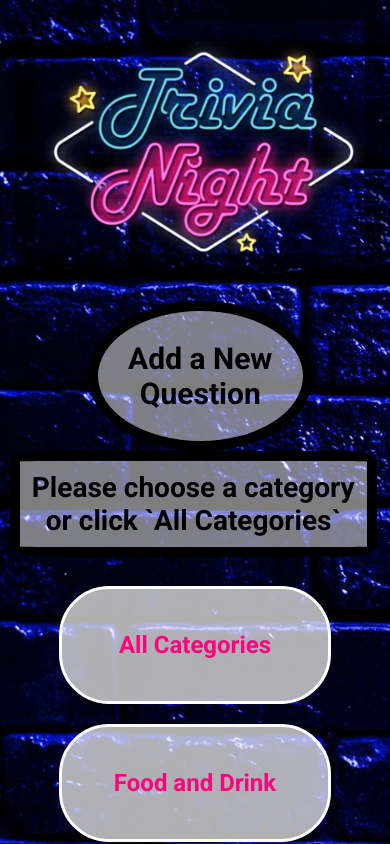
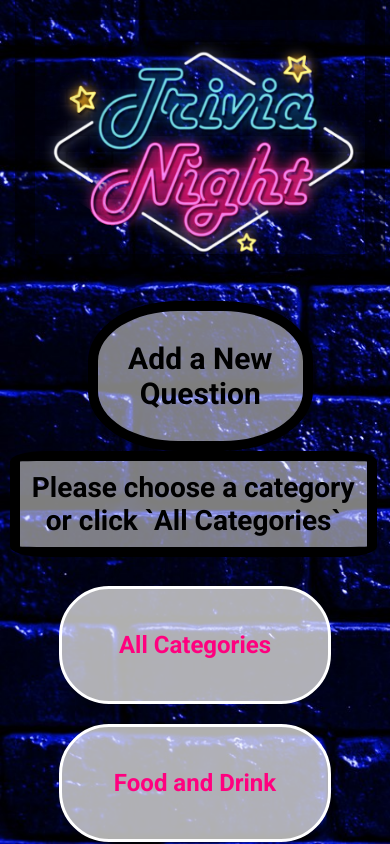
Before and after one commit to cagallo/trivia-night-ui, a React (Create React App) app: page / in a window 390 px wide. Built offline with nearby package versions, Linux system fonts and the light colour scheme.

Commit message:
Add responsive design

```diff
--- a/src/styles/Nav.css
+++ b/src/styles/Nav.css
@@ -41,12 +41,12 @@ h1 {
   font-size: 20px;
   border: 10px solid black;
   background-color: #fbfbfa80;
-  border-radius: 50%;
+  border-radius: 40%;
   padding: 5px;
   display: flex;
   justify-content: center;
   flex-direction: column;
-  height: 18%;
+  height: 31%;
   margin-top: 6%;
   margin-right: 7%;
   margin-left: 500px;
```
